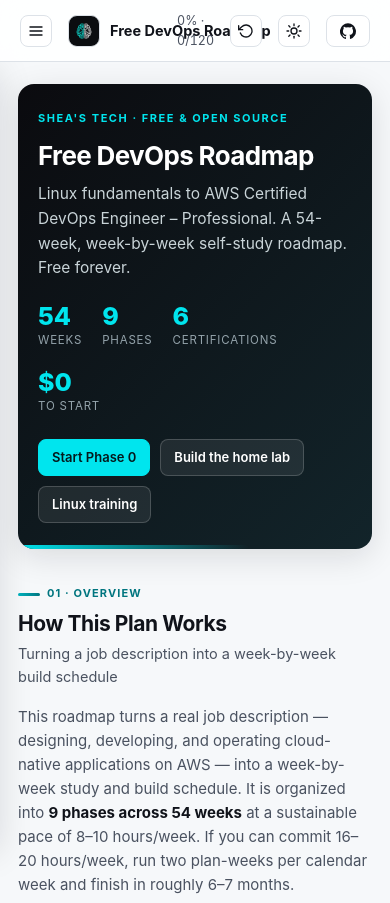
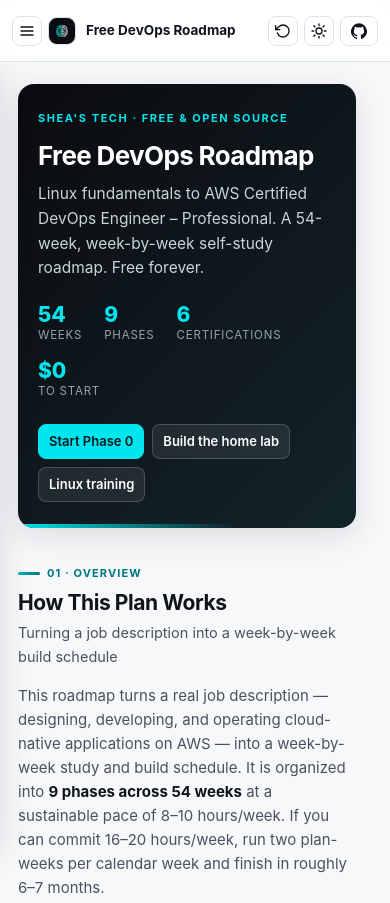
Before and after one commit to learnlinuxforwork/free-devops-roadmap, a plain HTML site: page index.html in a window 390 px wide. Shown: the top 903 px of the page. Drawn offline with Linux system fonts and the light colour scheme.

Commit message:
Make layout adaptive and left-aligned across screen sizes
- Container width now scales with viewport (min(1520px, 96vw)) instead of a fixed
  1320px cap, so large screens use more of the available space.
- Fixed a real bug: .brand__title/.brand__sub were inline spans, so overflow:hidden +
  text-overflow:ellipsis never actually clipped — the title just painted past its
  box and visually collided with the header buttons at narrow widths. Made them
  block-level so ellipsis works as intended.
- Added a sub-480px header tier that hides the progress readout and tightens
  spacing so the brand mark/title never get crushed.
- Hero, section, and doc-hero headings scale fluidly (clamp) instead of jumping
  between fixed breakpoint sizes.
- Layout, doc-shell, and footer no longer center with margin:0 auto — content is
  left-aligned with the extra space pushed to the right on wide screens.

```diff
--- a/assets/css/style.css
+++ b/assets/css/style.css
@@ -10,7 +10,7 @@
   --cyan-bright: #00e5ee;
   --radius: 12px;
   --radius-sm: 8px;
-  --maxw: 1320px;
+  --maxw: min(1520px, 96vw);
   --sidebar-w: 268px;
   --header-h: 62px;
   --font: -apple-system, BlinkMacSystemFont, "Segoe UI", Inter, Roboto,
@@ -176,12 +176,13 @@
   padding: 4px;
 }
 .brand__mark--logo img { width: 100%; height: 100%; object-fit: contain; display: block; }
-.brand__text { min-width: 0; }
+.brand__text { min-width: 0; display: block; }
 .brand__title {
+  display: block;
   font-size: 14.5px; font-weight: 700; color: var(--text);
   white-space: nowrap; overflow: hidden; text-overflow: ellipsis;
 }
-.brand__sub { font-size: 11px; color: var(--text-3); line-height: 1.2; }
+.brand__sub { display: block; font-size: 11px; color: var(--text-3); line-height: 1.2; overflow: hidden; text-overflow: ellipsis; white-space: nowrap; }
 
 .header__spacer { flex: 1; }
 
@@ -240,7 +241,7 @@
   display: grid;
   grid-template-columns: var(--sidebar-w) minmax(0, 1fr);
   max-width: var(--maxw);
-  margin: 0 auto;
+  margin: 0;
   gap: 0;
 }
 
@@ -303,7 +304,7 @@
   font-size: 11px; font-weight: 700; letter-spacing: 0.14em;
   text-transform: uppercase; color: var(--cyan-bright); margin-bottom: 12px;
 }
-.hero h1 { font-size: 34px; letter-spacing: -0.025em; margin-bottom: 10px; }
+.hero h1 { font-size: clamp(28px, 2.5vw, 40px); letter-spacing: -0.025em; margin-bottom: 10px; }
 .hero__lead { font-size: 15.5px; color: #c9d4d8; max-width: 62ch; margin-bottom: 22px; }
 .hero__stats { display: flex; flex-wrap: wrap; gap: 30px; margin-bottom: 24px; }
 .stat__v { font-size: 25px; font-weight: 800; color: var(--cyan-bright); line-height: 1.1; }
@@ -326,7 +327,7 @@
   content: ""; width: 22px; height: 3px; border-radius: 2px;
   background: linear-gradient(90deg, var(--accent-2), var(--accent));
 }
-.section h2 { font-size: 25px; letter-spacing: -0.02em; margin-bottom: 5px; }
+.section h2 { font-size: clamp(22px, 1.6vw, 28px); letter-spacing: -0.02em; margin-bottom: 5px; }
 .section__sub { color: var(--text-2); font-size: 14.5px; }
 
 .prose { max-width: 78ch; color: var(--text-2); }
@@ -549,7 +550,7 @@
 .res__desc { font-size: 12.8px; color: var(--text-2); margin-top: 3px; }
 
 /* --------------------------------------------------------- lab pages --- */
-.doc-shell { max-width: 860px; margin: 0 auto; padding: 30px 28px 96px; }
+.doc-shell { max-width: min(900px, 94vw); margin: 0; padding: 30px 28px 96px; }
 .doc-back {
   display: inline-flex; align-items: center; gap: 6px;
   font-size: 13px; font-weight: 600; color: var(--text-2);
@@ -564,7 +565,7 @@
   color: #fff; box-shadow: var(--shadow-lg);
 }
 .doc-hero__kicker { font-size: 11px; font-weight: 700; letter-spacing: 0.12em; text-transform: uppercase; color: var(--cyan-bright); margin-bottom: 10px; }
-.doc-hero h1 { font-size: 26px; letter-spacing: -0.02em; margin-bottom: 8px; color: #fff; }
+.doc-hero h1 { font-size: clamp(24px, 1.8vw, 30px); letter-spacing: -0.02em; margin-bottom: 8px; color: #fff; }
 .doc-hero__meta { font-size: 13.5px; color: #c9d4d8; }
 .doc-hero__meta span + span::before { content: "·"; margin: 0 8px; opacity: 0.6; }
 .doc-hero__nav { display: flex; gap: 10px; margin-top: 18px; }
@@ -618,7 +619,7 @@
   padding: 28px 20px 46px;
   color: var(--text-3); font-size: 13px;
 }
-.footer__inner { max-width: var(--maxw); margin: 0 auto; display: flex; flex-wrap: wrap; gap: 20px; justify-content: space-between; }
+.footer__inner { max-width: var(--maxw); margin: 0; display: flex; flex-wrap: wrap; gap: 20px; justify-content: space-between; }
 .footer a { color: var(--text-2); }
 .footer__links { display: flex; flex-wrap: wrap; gap: 16px; }
 
@@ -658,6 +659,22 @@
   .doc-hero h1 { font-size: 22px; }
 }
 
+/* Below this, header icons alone (menu/mark/reset/theme/github) approach the
+   viewport width — drop the progress readout and tighten spacing so the
+   brand mark and title never get squeezed to zero width. */
+@media (max-width: 480px) {
+  .header { padding: 0 12px; gap: 6px; }
+  .header__progress { display: none; }
+  .btn { padding: 6px 10px; }
+  .btn--icon { padding: 6px; }
+  .brand__mark { width: 28px; height: 28px; }
+  .brand__title { font-size: 13.5px; }
+  .hero__stats { gap: 14px 22px; }
+  .stat__v { font-size: 21px; }
+  .hero__cta { gap: 8px; }
+  .doc-hero__nav { flex-wrap: wrap; }
+}
+
 @media print {
   .header, .sidebar, .scrim, .footer, .phase__chev, .doc-hero__nav { display: none !important; }
   .phase__body { display: block !important; }
```
